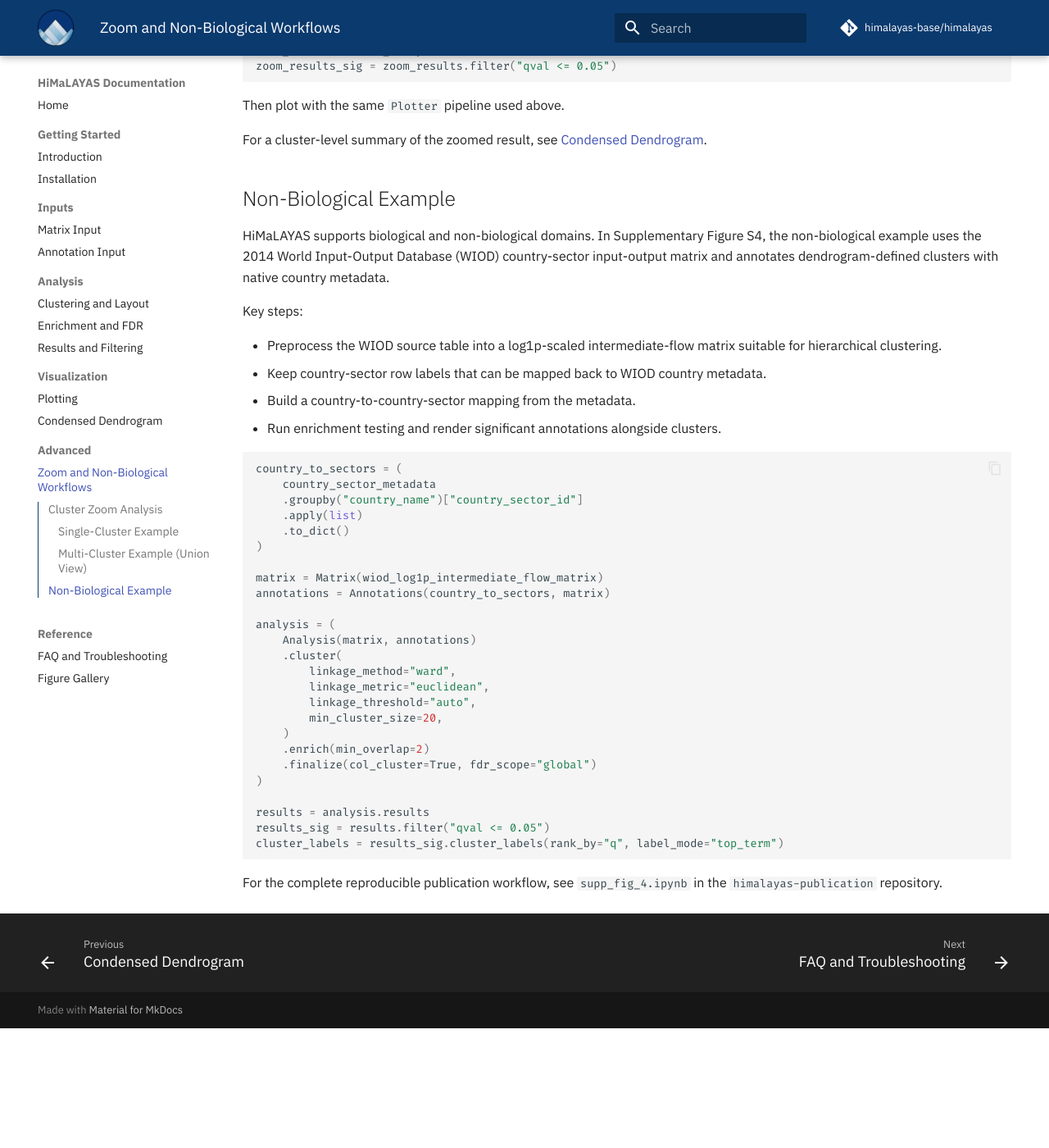
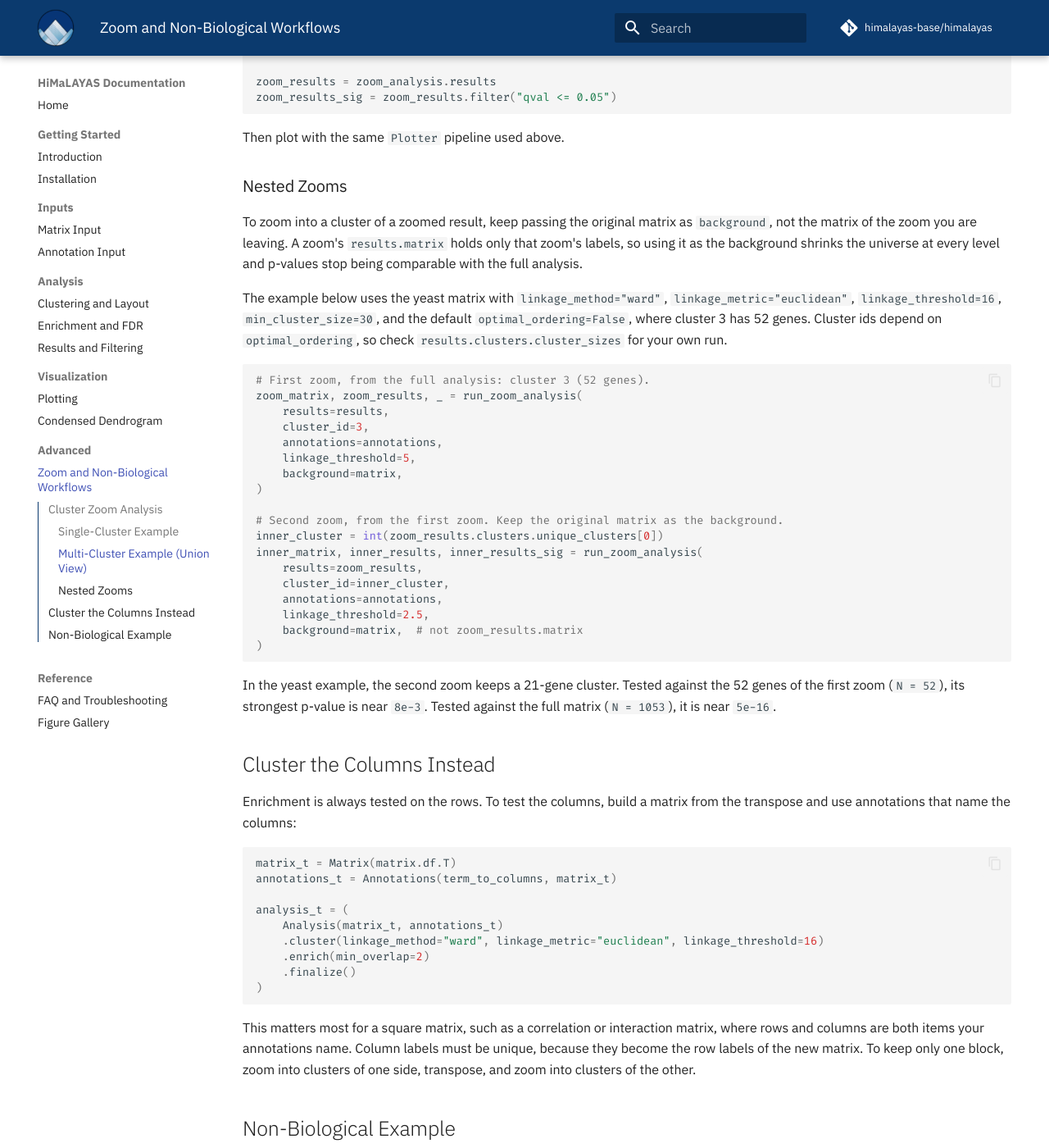
Before and after one commit to himalayas-base/himalayas-docs, an MkDocs documentation site: the page built from docs/9_advanced_workflows.md, in a window 1280 px wide and 1400 px high, scrolled down 2388 px. Shown: the whole window at 82% size. Built offline with MkDocs 1.6.1 and Material for MkDocs 9.7.7, drawn with Linux system fonts in a browser that asks for light colours; comment, search, counter and statistics services are not loaded; before the commit the page ends 3642 px from its top, so only the background shows below that; some of the changed text lies outside the part shown.

Commit message:
document the nested zoom background, transposed analyses and new faq entries

````diff
--- a/docs/9_advanced_workflows.md
+++ b/docs/9_advanced_workflows.md
@@ -9,7 +9,7 @@ A common pattern is to zoom into one cluster, re-run clustering and enrichment,
 1. Subset the results to one cluster (`results.subset(...)`) or multiple clusters (`results.subset_clusters(...)`).
 2. Rebind annotations to the subset matrix.
 3. Cut the subset dendrogram at a different threshold.
-4. Re-run enrichment with a background (parent) matrix.
+4. Re-run enrichment with the original matrix as the background (see [Nested Zooms](#nested-zooms)).
 
 Repeat the analysis at different dendrogram cut thresholds to explore threshold-dependent enrichment.
 
@@ -24,6 +24,7 @@ def run_zoom_analysis(
     cluster_id,
     annotations,
     linkage_threshold,
+    background,
     min_cluster_size=6,
     min_overlap=2,
     fdr_scope="global",
@@ -41,7 +42,7 @@ def run_zoom_analysis(
             linkage_threshold=linkage_threshold,
             min_cluster_size=min_cluster_size,
         )
-        .enrich(min_overlap=min_overlap, background=results.matrix)
+        .enrich(min_overlap=min_overlap, background=background)
         .finalize(col_cluster=True, fdr_scope=fdr_scope)
     )
     zoom_results = zoom_analysis.results
@@ -49,8 +50,8 @@ def run_zoom_analysis(
     return zoom_matrix, zoom_results, zoom_results_sig
 ```
 
-**Why `background=results.matrix`?** It keeps the enrichment universe fixed so zoomed p-values remain comparable to the full analysis.
-By default, subset reruns use the subset matrix as the local enrichment universe; pass the parent matrix explicitly via `background` to anchor enrichment to the parent universe.
+**Why pass a `background`?** It keeps the enrichment universe fixed so zoomed p-values remain comparable to the full analysis.
+By default, subset reruns use the subset matrix as the local enrichment universe; pass the original matrix explicitly via `background` to anchor enrichment to the full universe.
 q-values may still differ between master and subset reruns because FDR correction depends on the tested hypothesis family.
 
 ### Single-Cluster Example
@@ -67,6 +68,7 @@ zoom_matrix, zoom_results, zoom_results_sig = run_zoom_analysis(
     cluster_id=example_cluster,
     annotations=annotations,
     linkage_threshold=zoom_threshold,
+    background=matrix,
     fdr_scope=FDR_SCOPE,
 )
 ```
@@ -114,7 +116,52 @@ zoom_results_sig = zoom_results.filter("qval <= 0.05")
 
 Then plot with the same `Plotter` pipeline used above.
 
-For a cluster-level summary of the zoomed result, see [Condensed Dendrogram](8_condensed_dendrogram.md).
+### Nested Zooms
+
+To zoom into a cluster of a zoomed result, keep passing the original matrix as `background`, not the matrix of the zoom you are leaving. A zoom's `results.matrix` holds only that zoom's labels, so using it as the background shrinks the universe at every level and p-values stop being comparable with the full analysis.
+
+The example below uses the yeast matrix with `linkage_method="ward"`, `linkage_metric="euclidean"`, `linkage_threshold=16`, `min_cluster_size=30`, and the default `optimal_ordering=False`, where cluster 3 has 52 genes. Cluster ids depend on `optimal_ordering`, so check `results.clusters.cluster_sizes` for your own run.
+
+```python
+# First zoom, from the full analysis: cluster 3 (52 genes).
+zoom_matrix, zoom_results, _ = run_zoom_analysis(
+    results=results,
+    cluster_id=3,
+    annotations=annotations,
+    linkage_threshold=5,
+    background=matrix,
+)
+
+# Second zoom, from the first zoom. Keep the original matrix as the background.
+inner_cluster = int(zoom_results.clusters.unique_clusters[0])
+inner_matrix, inner_results, inner_results_sig = run_zoom_analysis(
+    results=zoom_results,
+    cluster_id=inner_cluster,
+    annotations=annotations,
+    linkage_threshold=2.5,
+    background=matrix,  # not zoom_results.matrix
+)
+```
+
+In the yeast example, the second zoom keeps a 21-gene cluster. Tested against the 52 genes of the first zoom (`N = 52`), its strongest p-value is near `8e-3`. Tested against the full matrix (`N = 1053`), it is near `5e-16`.
+
+## Cluster the Columns Instead
+
+Enrichment is always tested on the rows. To test the columns, build a matrix from the transpose and use annotations that name the columns:
+
+```python
+matrix_t = Matrix(matrix.df.T)
+annotations_t = Annotations(term_to_columns, matrix_t)
+
+analysis_t = (
+    Analysis(matrix_t, annotations_t)
+    .cluster(linkage_method="ward", linkage_metric="euclidean", linkage_threshold=16)
+    .enrich(min_overlap=2)
+    .finalize()
+)
+```
+
+This matters most for a square matrix, such as a correlation or interaction matrix, where rows and columns are both items your annotations name. Column labels must be unique, because they become the row labels of the new matrix. To keep only one block, zoom into clusters of one side, transpose, and zoom into clusters of the other.
 
 ## Non-Biological Example
 
````
Also changed, not shown: other parts of docs/9_advanced_workflows.md (+1 -1 lines), docs/10_faq.md (+28 -0 lines).
